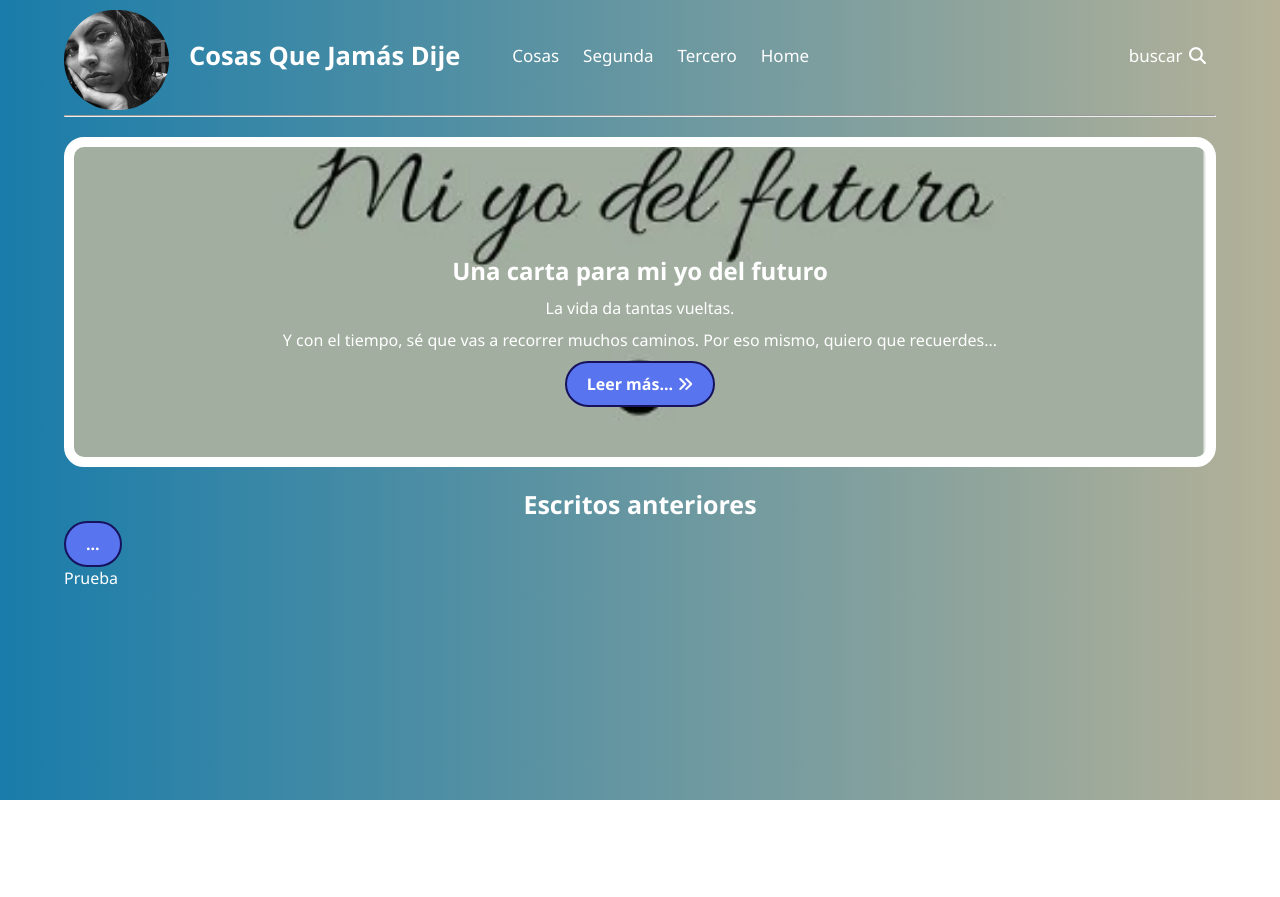
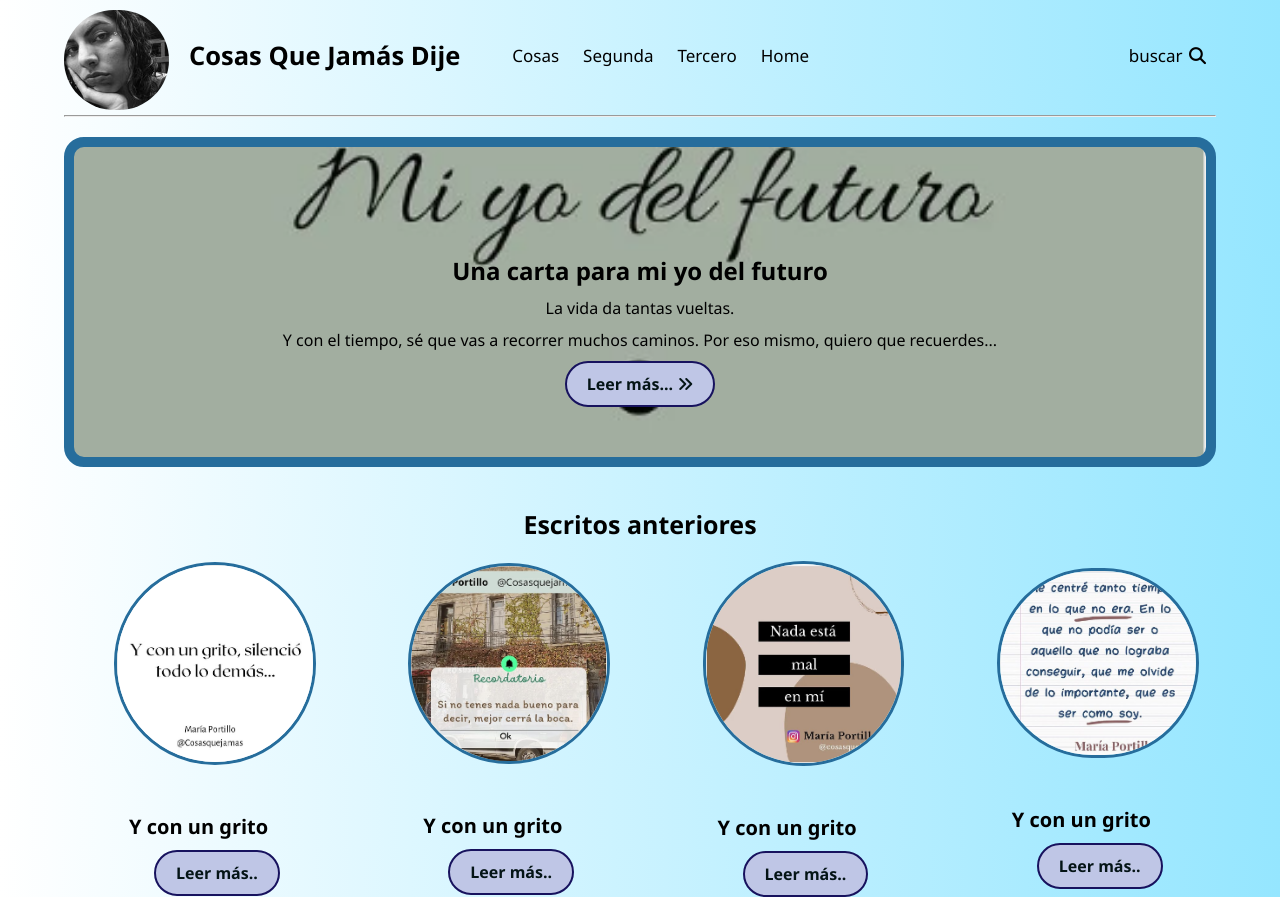
Before and after one commit to MauroAntonioBogado1990/WebCosas, a plain HTML site: page index.html in a window 1280 px wide. Before the commit the page ends 800 px from the top, so only its background shows below. Drawn offline with Linux system fonts and the light colour scheme.

Commit message:
Agregado de las historias de los escritos anteriores

```diff
--- a/index.html
+++ b/index.html
@@ -48,10 +48,34 @@
         </header>
 
         <h3>Escritos anteriores</h3>
-        <div class="news-cards">
+        <div class="news">
             <div>
-                   <a href="#" class="btn ">...</a>
-                    <p>Prueba</p>
+                <img src="img/segunda.png" alt="Historial">
+
+                   <h3>Y con un grito</h3>
+                   <a href="#" class="btn ">Leer más..</a>
+
+            </div>
+            <div>
+                <img src="img/recordatorio.png" alt="Historial">
+
+                   <h3>Y con un grito</h3>
+                   <a href="#" class="btn ">Leer más..</a>
+
+            </div>
+            <div>
+                <img src="img/nada.png" alt="Historial">
+
+                   <h3>Y con un grito</h3>
+                   <a href="#" class="btn ">Leer más..</a>
+
+            </div>
+            <div>
+                <img src="img/persona.png" alt="Historial">
+
+                   <h3>Y con un grito</h3>
+                   <a href="#" class="btn ">Leer más..</a>
+
             </div>
         </div>
 
--- a/styles.css
+++ b/styles.css
@@ -6,8 +6,8 @@
 
 body{
     font-family: Segoe UI, Tahoma, Geneva, Verdana;
-    background: linear-gradient(to right,#197caa, #b4b198);
-    color: white;
+    background: linear-gradient(to right,#ffffff, #95e6ff);
+    color: black;
     margin-top: 25px;
     font-size: 16px;
 }
@@ -19,7 +19,7 @@ img {
     margin-right: 20px;
 }
 a {
-    color: white;
+    color: black;
     text-decoration: none;
 
 }
@@ -66,7 +66,7 @@ ul{
 
 }
 .nav-main ul li a:hover {
-    border-bottom: 2px solid white;
+    border-bottom: 2px solid rgb(233, 210, 210);
 
 }
 .showcase {
@@ -78,7 +78,7 @@ ul{
     flex-direction: column;
     align-items: center;
     justify-content: flex-end;
-    border: 10px solid white;
+    border: 10px solid rgb(38, 109, 156);
     border-radius: 20px;
     margin-top: 20px;
 }
@@ -89,8 +89,8 @@ ul{
     border: 0;
     font-weight: bold;
     padding: 10px 20px;
-    background: rgb(88, 116, 238);
-    color: white;
+    background: rgb(191, 198, 230);
+    color: rgb(4, 20, 22);
     border: 2px solid rgb(23, 18, 94);
     margin-bottom: 10px 0 ;
     border-radius: 80px;
@@ -98,7 +98,7 @@ ul{
 }
 /* opacidad de elementos*/
 .btn:hover{
-    opacity: 0.8;
+    opacity: 0.9;
 }
 
 .showcase h2,
@@ -107,7 +107,36 @@ ul{
 }
 h3{
     font-family:  Segoe UI, Tahoma, Geneva, Verdana;
-    margin-top: 20px;
+    margin-top: 40px;
     text-align: center;
     font-size: 25px;
 }
+.news {
+    display:grid;
+    grid-template-columns: 1fr 1fr 1fr 1fr;
+    gap: 25px;
+    margin: 10px 0;
+    align-items: center;
+}
+.news img {
+    width: 75%;
+    height: 65%;
+    border-radius:110px;
+    border: 3px solid rgb(38, 109, 156);
+    gap: 25px;
+    margin-left: 50px;
+    margin-bottom: 3px;
+    align-items: center;
+}
+.news h3  {
+    font-size: 20px;
+    text-align: center    ;
+
+}
+.news a {
+    margin-top: 10px;
+    margin-left: 90px;
+
+    text-align: center   ;
+
+}
```
Also changed, not shown: img/nada.png (added), img/persona.png (added), img/recordatorio.png (added).
